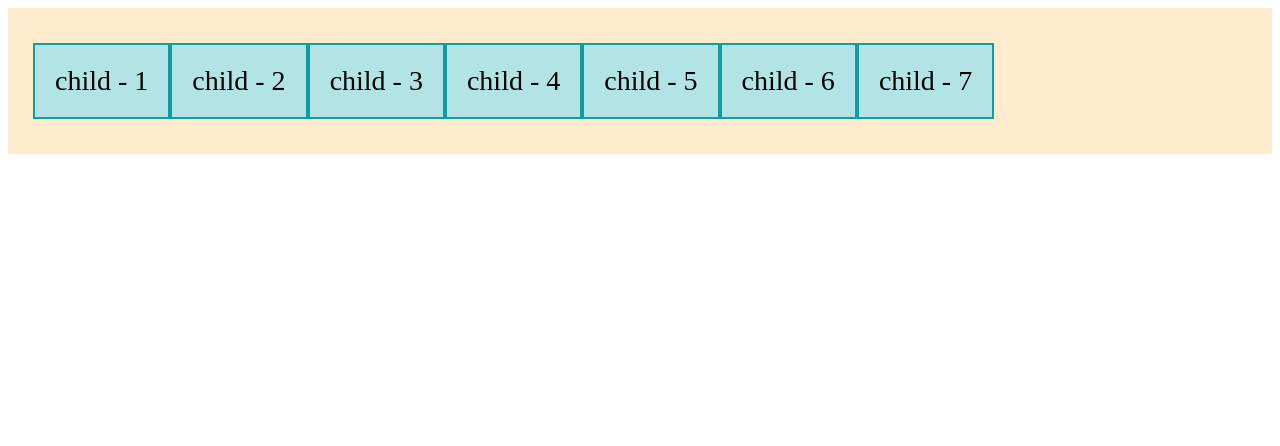
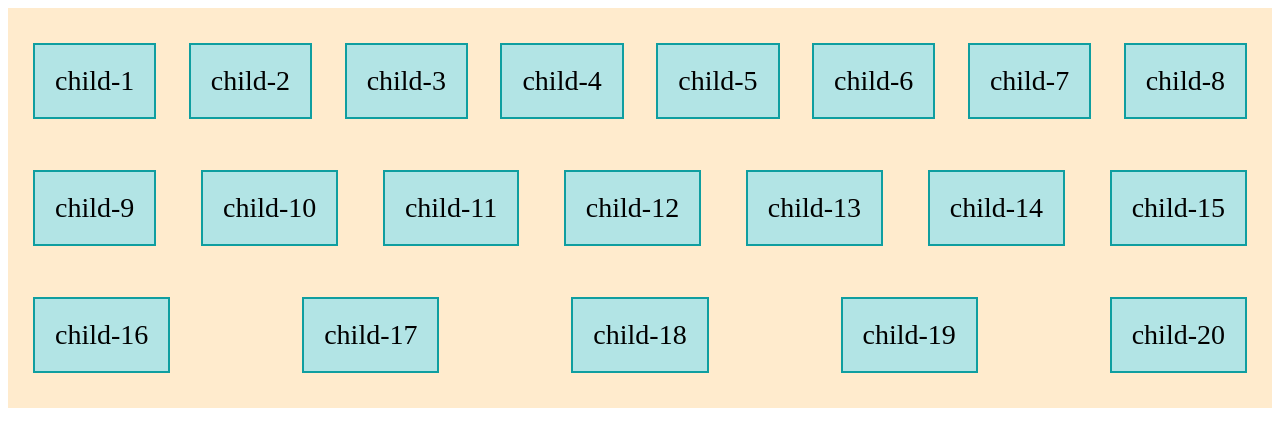
Before and after one commit to Shafkatahmad/mi1_mo5, a plain HTML site: page index.html in a window 1280 px wide. Drawn offline with Linux system fonts and the light colour scheme.

Commit message:
flex properties

```diff
--- a/index.html
+++ b/index.html
@@ -8,13 +8,26 @@
   </head>
   <body>
     <section class="parent">
-      <div class="child">child - 1</div>
-      <div class="child">child - 2</div>
-      <div class="child">child - 3</div>
-      <div class="child">child - 4</div>
-      <div class="child">child - 5</div>
-      <div class="child">child - 6</div>
-      <div class="child">child - 7</div>
+      <div class="child">child-1</div>
+      <div class="child">child-2</div>
+      <div class="child">child-3</div>
+      <div class="child">child-4</div>
+      <div class="child">child-5</div>
+      <div class="child">child-6</div>
+      <div class="child">child-7</div>
+      <div class="child">child-8</div>
+      <div class="child">child-9</div>
+      <div class="child">child-10</div>
+      <div class="child">child-11</div>
+      <div class="child">child-12</div>
+      <div class="child">child-13</div>
+      <div class="child">child-14</div>
+      <div class="child">child-15</div>
+      <div class="child">child-16</div>
+      <div class="child">child-17</div>
+      <div class="child">child-18</div>
+      <div class="child">child-19</div>
+      <div class="child">child-20</div>
     </section>
   </body>
 </html>
--- a/styles/style.css
+++ b/styles/style.css
@@ -2,6 +2,12 @@
   padding: 25px;
   background-color: blanchedalmond;
   display: flex;
+  gap: 30px;
+  justify-content: space-between;
+  height: 350px;
+  align-items: center;
+  flex-direction: row;
+  flex-wrap: wrap;
 }
 
 .child {
```
